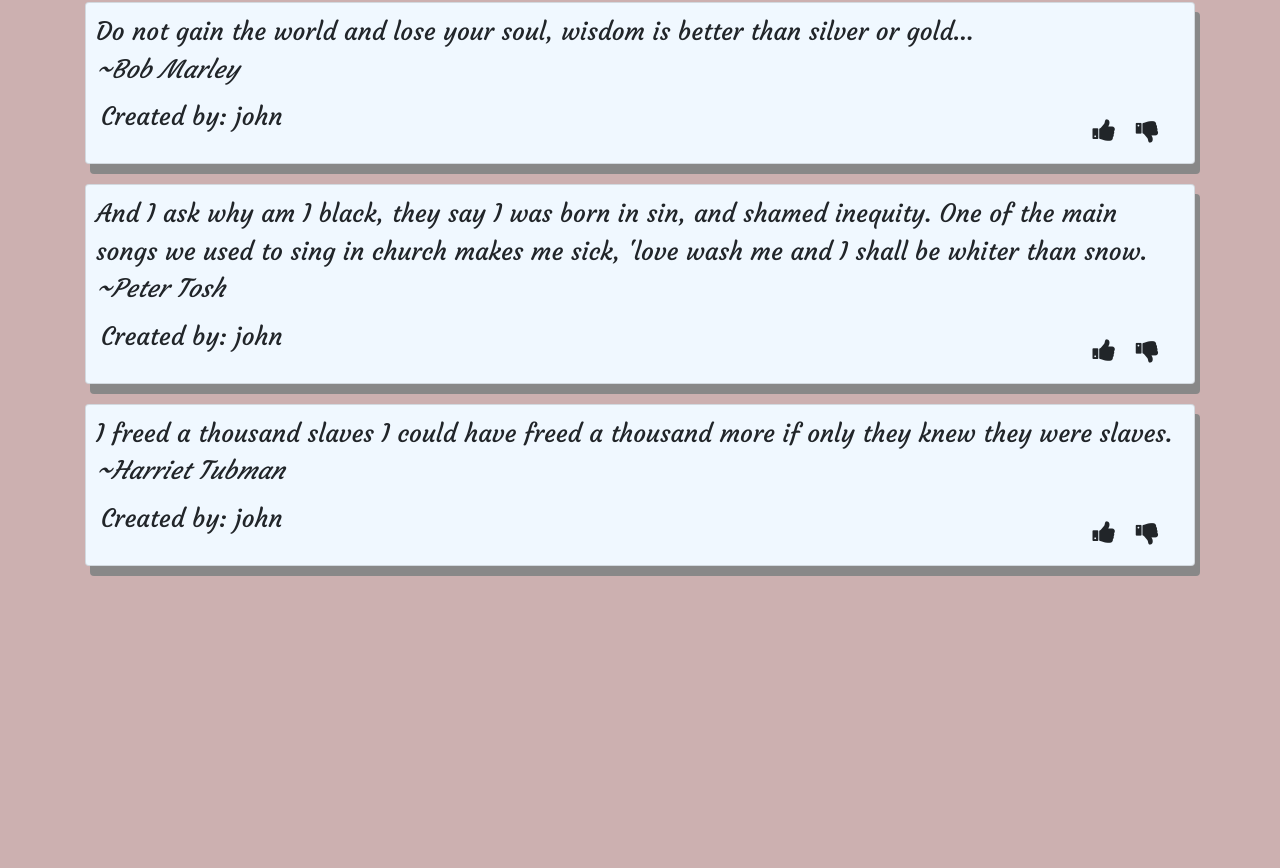
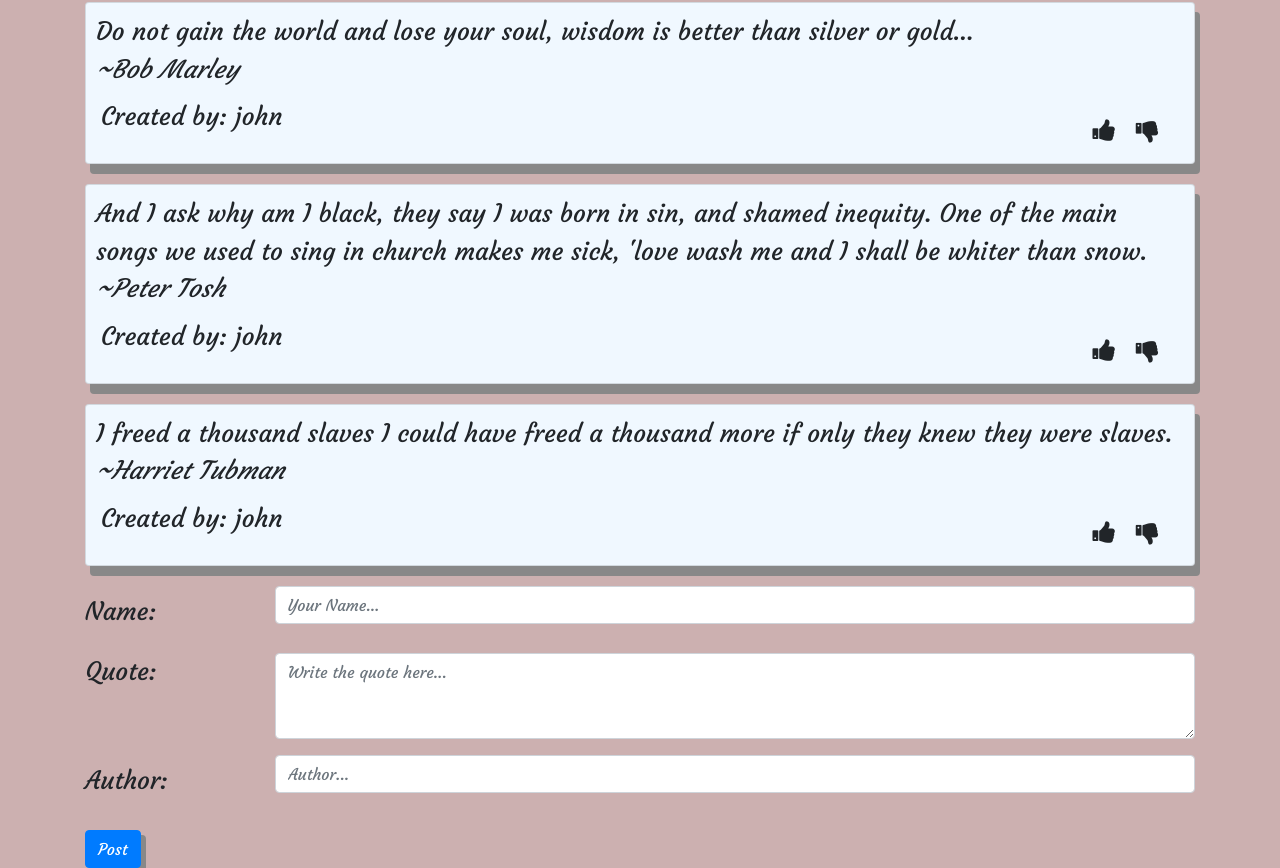
Before and after one commit to njoroge33/quotes, an Angular app: page / in a window 1280 px wide. Shown: the part 272-1140 px from the top of the page. Before the commit the page ends 858 px from the top, so only its background shows below. Built offline with nearby package versions, Linux system fonts and the light colour scheme.

Commit message:
add content to the quotes form template

```diff
--- a/src/app/quotes-form/quotes-form.component.html
+++ b/src/app/quotes-form/quotes-form.component.html
@@ -1 +1,23 @@
-<p>quotes-form works!</p>
+<form>
+    <div class="form-group row">
+        <label for="inputEmail3" class="col-sm-2 col-form-label">Name:</label>
+        <div class="col-sm-10">
+            <input type="text" class="form-control" id="name" placeholder="Your Name...">
+        </div>
+    </div>
+
+    <div class="form-group row">
+        <label for="quote" class="col-sm-2">Quote: </label>
+        <div class="col-sm-10">
+            <textarea class="form-control" id="quote" rows="3" placeholder="Write the quote here..."></textarea>
+        </div>
+    </div>
+
+    <div class="form-group row">
+        <label for="inputPassword3" class="col-sm-2 col-form-label">Author: </label>
+        <div class="col-sm-10">
+            <input type="text" class="form-control" id="author" placeholder="Author...">
+        </div>
+    </div>
+    <button type="submit" class="btn btn-primary">Post</button>
+</form>
--- a/src/app/quotes/quotes.component.html
+++ b/src/app/quotes/quotes.component.html
@@ -13,3 +13,7 @@
         </div>
     </div>
 </div>
+
+<div class='container'>
+        <app-quotes-form></app-quotes-form>
+</div>
```
